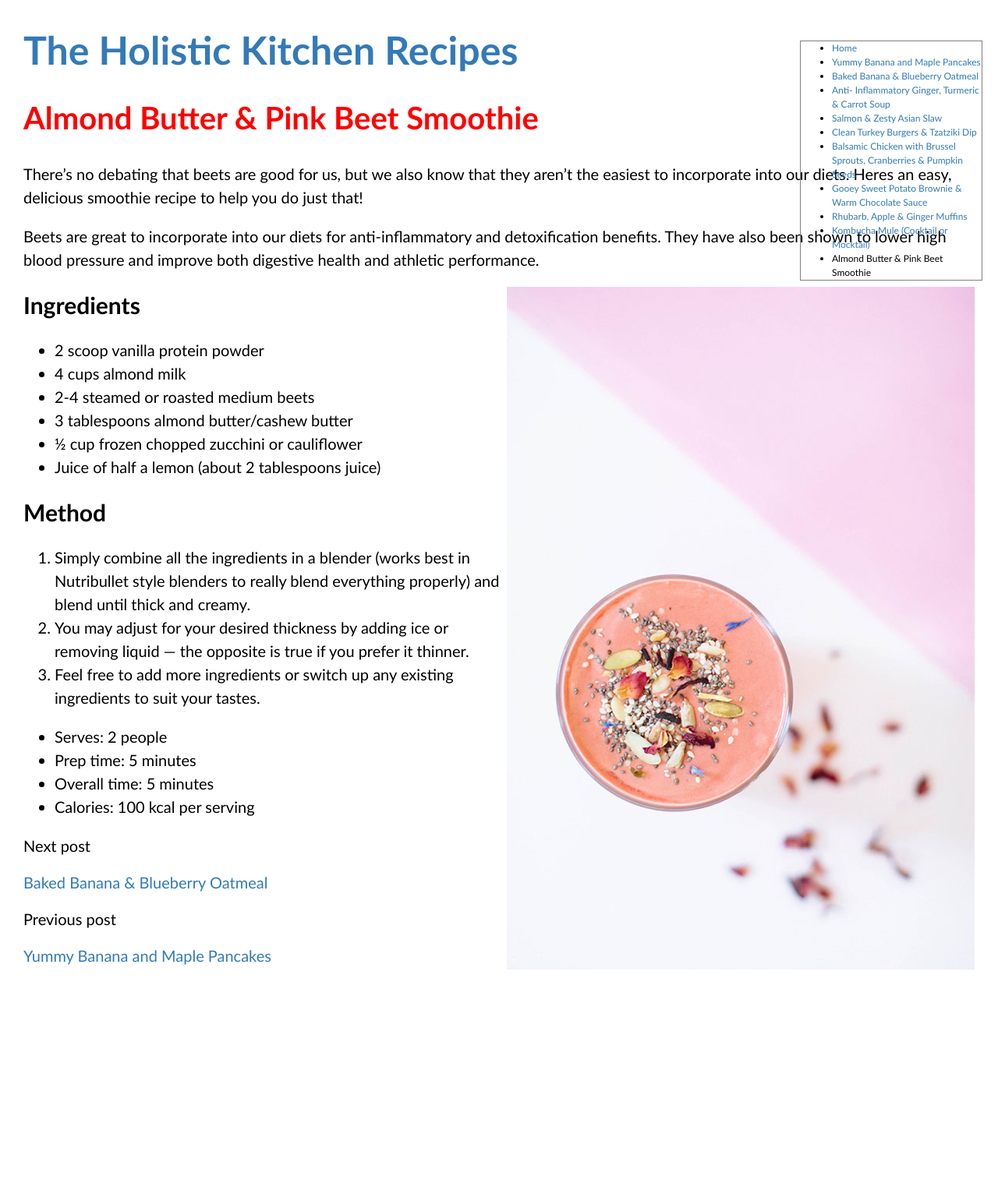
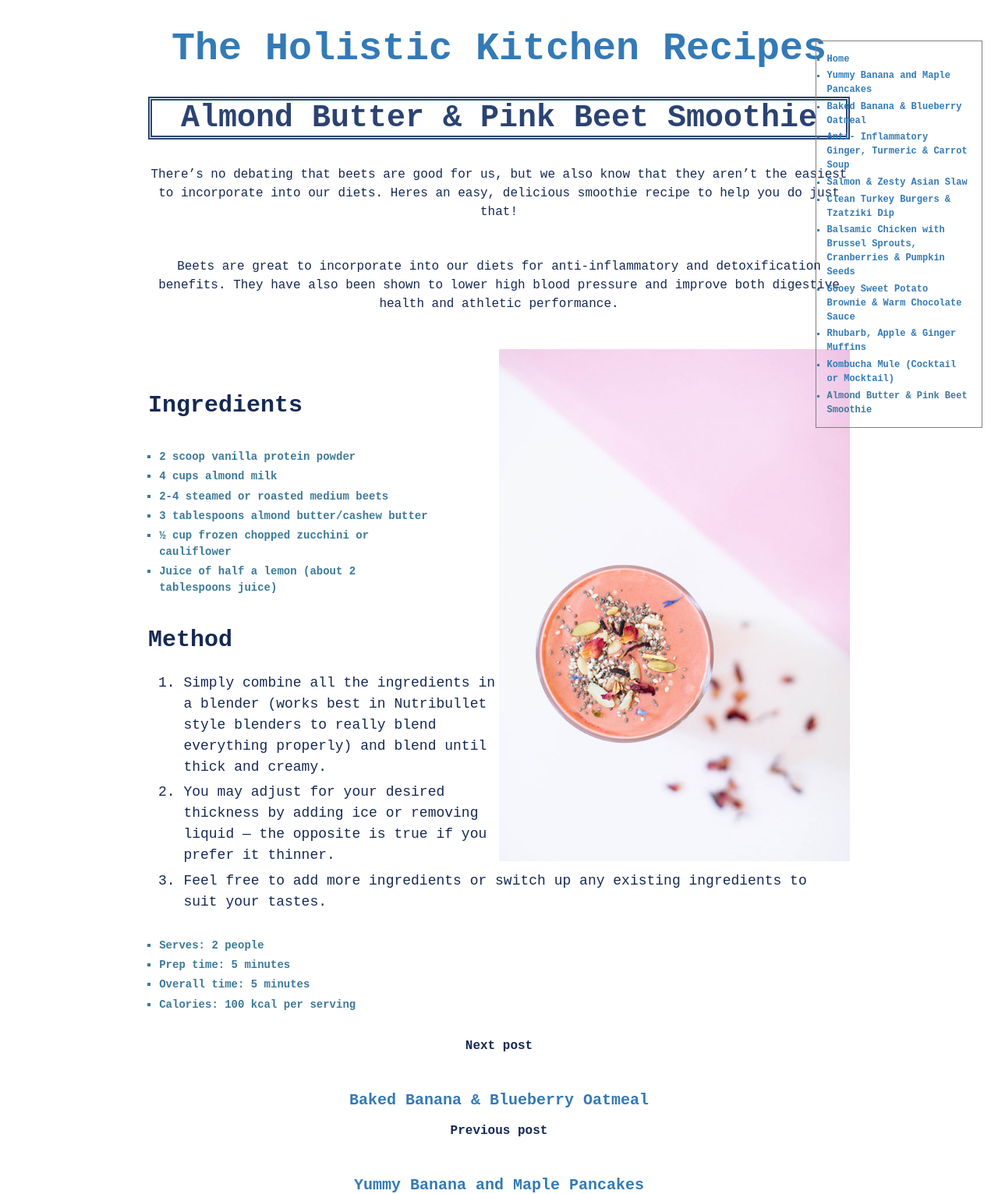
Before and after one commit to sunshinespeaks/sunshinespeaks.github.io, a Jekyll site: the page built from _recipes/recipe10.markdown, in a window 1280 px wide. Shown: the whole page at 78% size. Built offline with Jekyll 4.4.1, drawn with Linux system fonts in a browser that asks for light colours; before the commit the page ends 1268 px from its top, so only the background shows below that.

Commit message:
update css

```diff
--- a/assets/css/recipes.css
+++ b/assets/css/recipes.css
@@ -10,14 +10,32 @@ html {
   display:none;
 }
 
+
+section.post-content {
+
+}
+
+div {
+background-color:;
+
+}
+
+header {
+
+}
+
 img {
   float:right;
-  max-width: 50%;
+  width: 50%;
 }
 
 h1.title {
   font-size:2em;
-  color:red;
+  color:rgb(43, 67, 115);
+  text-align: center;
+  border: double;
+  border-width: thick;
+
 }
 
 article, aside, details, figcaption, figure, footer, header, hgroup,
@@ -26,13 +44,27 @@ main, menu, nav, section, summary {
 }
 
 body {
-    font-family: "Source Sans Pro", "Trebuchet MS", Helvetica, Arial, sans-serif;
+    font-family: "courier new", "Trebuchet MS", Helvetica, Arial, sans-serif;
     margin: 30px;
     font-size: 1.25em;
+    max-width: 900px;
+    margin: auto;
+    /* background-color: rgb(251, 243, 188) ; */
+    padding: 0px 50px 0px 50px
 }
 
 h1.site-title {
 font-size: 2.5em;
+color:rgb(22, 41, 84);
+text-align: center;
+padding-top: 15px);
+}
+
+h2 {
+font-family:cursive: ;
+width:50%;
+color:rgb(22, 41, 84);
+/* padding:20px 4px 20px 4px; */
 }
 
 img.cover {
@@ -40,6 +72,34 @@ float:right;
 width:30%;
 margin:12px;
 }
+
+ul{
+/* box-sizing: content-box;
+width: 300px;
+height: 50px; */
+width:40%;
+padding: 10px;
+/* border: double;
+border-color:rgb(246, 197, 52); */
+color: rgb(60, 122, 153);
+margin: 0 inherit;
+font-weight: bold;
+list-style-type: square;
+}
+
+p {
+font-size: 0.8em;
+text-align: center;
+color:rgb(22, 41, 84);
+padding-bottom: 30px;
+}
+
+#info {
+font-weight: bold;
+color: rgb(60, 122, 153);
+padding: 30px;
+}
+
 
 
 blockquote {
@@ -60,7 +120,35 @@ p, ol, ul {
     line-height: 1.5;
     margin-bottom: 1em;
 }
+ol{
+  font: "courier new";
+  color: rgb(22, 41, 84);
+  font-size: 0.9em;
 
+
+}
+ul {
+font-size: 0.7em;
+}
+
+li{
+margin: 0.3em;
+}
+
+#next-post {
+text-align: center;
+color: rgb(22, 41, 84);
+font-weight: bold;
+}
+
+
+
+#previous-post {
+  text-align: center;
+  color: rgb(22, 41, 84);
+  font-weight: bold;
+
+}
 
 hr {
     border: 0;
@@ -76,6 +164,7 @@ a {
 
 /* for a menu for all recipes */
 ul.recipes {
+  font-size: 0.6em;
   border: 1px solid gray;
   width: 15%;
   float:right;
@@ -83,4 +172,5 @@ ul.recipes {
   position: absolute;
   top:40px;
   right:20px;
+
 }
```
